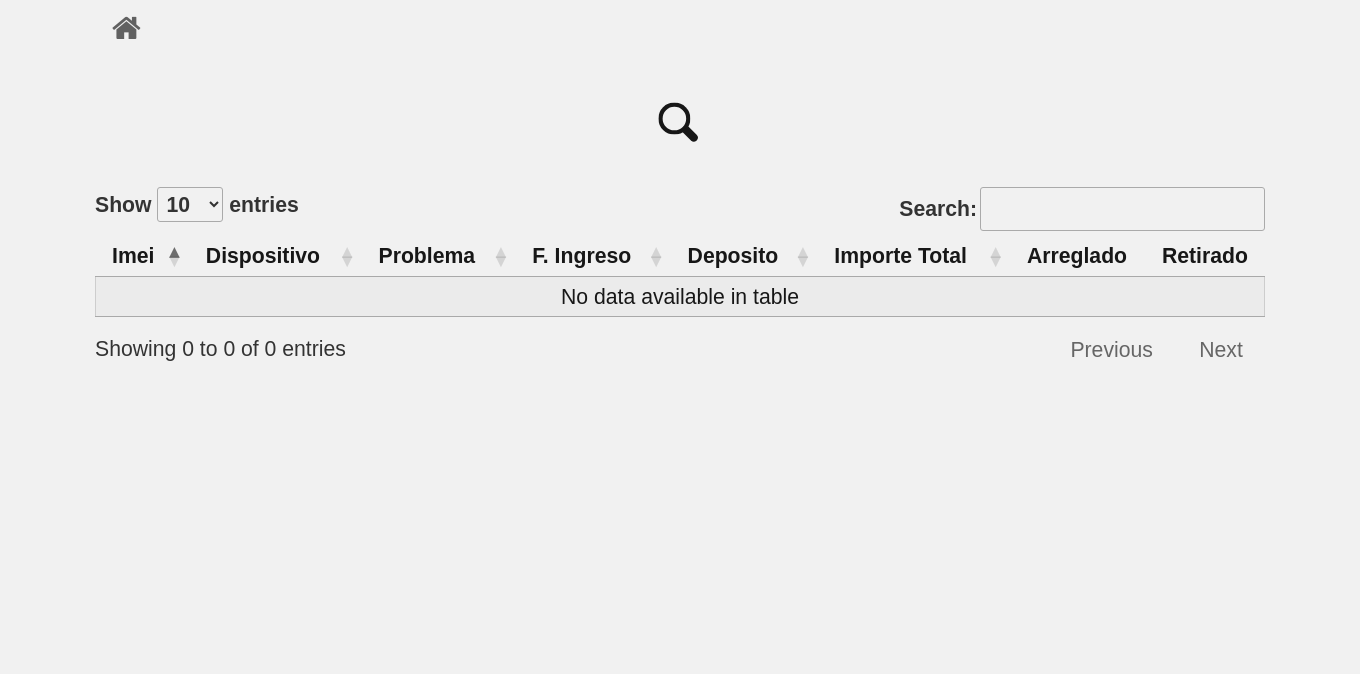
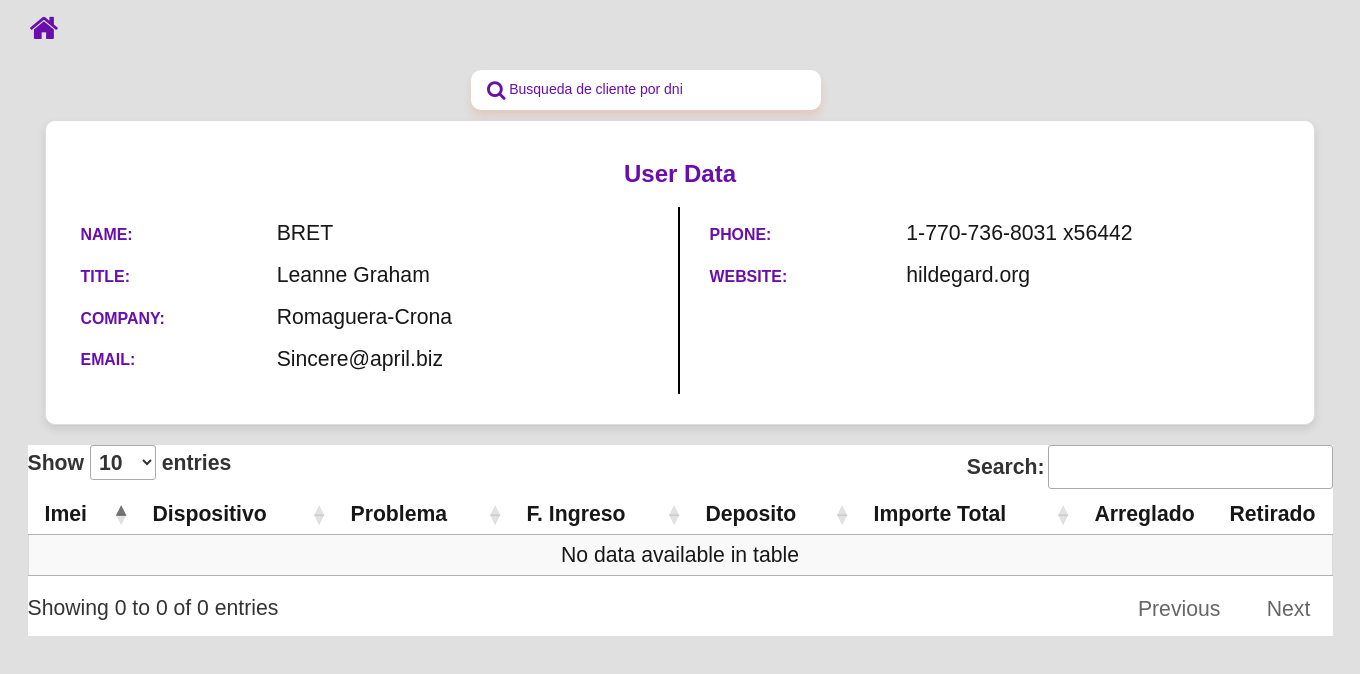
Before and after one commit to quasirsg/ambar-celulares, an Electron app: page src/public/view/benefitsDataTable/index.html in a window 1360 px wide. Drawn offline with Linux system fonts and the light colour scheme; no server answers.

Commit message:
Feature: redisegn benefits data table

```diff
--- a/src/database.js
+++ b/src/database.js
@@ -4,7 +4,7 @@ require('dotenv').config();
 const connection = mysql.createConnection({
   host: "localhost",
   user: "root",
-  password: "",
+  password: "admin",
   database: "ambar",
 });
 
--- a/src/public/view/benefitsDataTable/index.html
+++ b/src/public/view/benefitsDataTable/index.html
@@ -1,23 +1,21 @@
 <!DOCTYPE html>
 <html lang="en">
+
 <head>
   <meta charset="UTF-8" />
   <meta http-equiv="X-UA-Compatible" content="IE=edge" />
   <meta name="viewport" content="width=device-width, initial-scale=1.0" />
   <title>Buscar cliente</title>
   <link rel="stylesheet" href="../../assets/css/bootstrap.css" />
-    <link
-      rel="stylesheet"
-      type="text/css"
-      href="../../assets/css/bootstrap.min.css"
-    />
+  <link rel="stylesheet" type="text/css" href="../../assets/css/bootstrap.min.css" />
   <link rel="stylesheet" href="../../assets/css/font-awesome.min.css" />
   <link rel="stylesheet" href="../../assets/css/jquery.dataTables.min.css" />
   <link rel="stylesheet" href="style.css" />
 </head>
+
 <body>
   <div class="alert" role="alert" id="alert" style="display: none"></div>
-    <div class="container">
+  <div class="container-fluid">
     <div class="row text-left">
       <a href="../index.html">
         <div class="container-block" id="item">
@@ -27,28 +25,71 @@
         </div>
       </a>
     </div>
-      <div class="row text-center">
-        <form class="search-bar" id="search-form">
-          <input
-            type="search"
-            id="search"
-            name="search"
-            pattern=".*\S.*"
-            maxlength="8"
-            required
-          />
-          <button class="search-btn" type="submit"></button>
+
+    <div class="search-block" style="width: 100%; position: relative;">
+      <!-- Search Form dentro del div, posicionado en la esquina superior izquierda -->
+      <form class="search-form" id="search-form">
+        <input type="search" value="" id="search" pattern=".*\S.*" name="search"
+          placeholder="Busqueda de cliente por dni" class="search-input">
+        <button type="submit" class="search-button">
+          <i class="fa fa-search" aria-hidden="true"></i>
+        </button>
       </form>
+    </div>
 
-        <table
-          id="example"
-          class="cell-border display compact"
-          style="width: 100%"
-        ></table>
+    <div class="container" id="client-container">
+      <div class="row">
+        <div class="col-xs-12">
+          <div class="card">
+            <!-- Título centrado -->
+            <div class="row">
+              <div class="col-xs-12 text-center">
+                <h3 class="card-title">User Data</h3>
+              </div>
+            </div>
+            <div class="row">
+              <!-- Columna Izquierda -->
+              <div class="col-xs-6 left-section">
+                <div class="row">
+                  <div class="col-xs-4"><span class="label">NAME:</span></div>
+                  <div class="col-xs-8">BRET</div>
+                </div>
+                <div class="row">
+                  <div class="col-xs-4"><span class="label">TITLE:</span></div>
+                  <div class="col-xs-8">Leanne Graham</div>
+                </div>
+                <div class="row">
+                  <div class="col-xs-4"><span class="label">COMPANY:</span></div>
+                  <div class="col-xs-8">Romaguera-Crona</div>
+                </div>
+                <div class="row">
+                  <div class="col-xs-4"><span class="label">EMAIL:</span></div>
+                  <div class="col-xs-8">Sincere@april.biz</div>
                 </div>
               </div>
 
-    <!-- Insert this line above script imports  -->
+              <!-- Columna Derecha -->
+              <div class="col-xs-6 right-section">
+                <div class="row">
+                  <div class="col-xs-4"><span class="label">PHONE:</span></div>
+                  <div class="col-xs-8">1-770-736-8031 x56442</div>
+                </div>
+                <div class="row">
+                  <div class="col-xs-4"><span class="label">WEBSITE:</span></div>
+                  <div class="col-xs-8">hildegard.org</div>
+                </div>
+              </div>
+            </div>
+          </div>
+        </div>
+      </div>
+    </div>
+
+    <div id="dataTable-div">
+      <table id="example" class="cell-border display compact" style="width: 100%"></table>
+    </div>
+  </div>
+
   <script>
     if (typeof module === "object") {
       window.module = module;
@@ -61,9 +102,9 @@
   <script src="../../assets/js/jquery.dataTables.min.js"></script>
   <script src="dataTables.js"></script>
   <script src="script.js"></script>
-    <!-- Insert this line after script imports -->
   <script>
     if (window.module) module = window.module;
   </script>
 </body>
+
 </html>
--- a/src/public/view/benefitsDataTable/style.css
+++ b/src/public/view/benefitsDataTable/style.css
@@ -1,30 +1,33 @@
+/* Estilos generales */
 * {
   border: 0;
   box-sizing: border-box;
   margin: 0;
   padding: 0;
 }
+
 :root {
   font-size: calc(16px + (24 - 16) * (100vw - 320px) / (1920 - 320));
 }
+
 body,
 button,
 input {
   font: 1em Hind, sans-serif;
   line-height: 1.5em;
 }
+
 body,
 input {
   color: #171717;
 }
-body,
-.search-bar {
+
+body {
   display: flex;
-}
-body {
-  background: #f1f1f1;
+  background: #E0E0E0;
   height: 100vh;
 }
+
 .container-block {
   -webkit-transition: all 0.4s ease-in;
   -moz-transition: all 0.4s ease-in;
@@ -36,142 +39,263 @@ body {
   text-align: left;
   cursor: pointer;
 }
+
+/* Nuevo div padre con borde coloreado */
+.parent-block {
+  width: 100%;
+  border: 4px solid #ff7f00;
+  border-radius: 8px;
+  padding: 20px;
+}
+
+/* .client-block y .row.text-center con width 100% */
 .block1 {
   display: inline-block;
   width: 47px;
   text-align: center;
 }
+
 .block1 i {
-  -webkit-transition: all 0.4s ease-in;
-  -moz-transition: all 0.4s ease-in;
-  -ms-transition: all 0.4s ease-in;
-  -o-transition: all 0.4s ease-in;
   transition: all 0.4s ease-in;
   font-size: 31px;
-  color: #616161;
+  color: #6A0DAD;
 }
+
 #item:focus .block1 i,
 #item:active .block1 i,
 #item:hover .block1 i {
-  -webkit-transition: all 0.4s ease-in;
-  -moz-transition: all 0.4s ease-in;
-  -ms-transition: all 0.4s ease-in;
-  -o-transition: all 0.4s ease-in;
-  transition: all 0.4s ease-in;
-  color: #00acc1;
+  color: black;
 }
-.search-bar input,
-.search-btn,
-.search-btn:before,
-.search-btn:after {
-  transition: all 0.25s ease-out;
+
+
+/* Client Block */
+#client-container {
+  margin-top: 50px;
 }
-.search-bar input,
-.search-btn {
-  width: 3em;
-  height: 3em;
+
+.card {
+  background-color: white;
+  border: 1px solid #ddd;
+  border-radius: 10px;
+  box-shadow: 0 4px 8px rgba(0, 0, 0, 0.1);
+  padding: 20px;
+  position: relative;
 }
-.search-bar input:invalid:not(:focus),
-.search-btn {
+
+.card-title {
+  font-size: 24px;
+  font-weight: bold;
+  color: #6A0DAD;
+}
+
+.left-section, .right-section {
+  border-right: 2px solid black;
+  padding: 10px 20px;
+}
+
+.right-section {
+  border-right: none;
+}
+
+.label {
+  font-weight: bold;
+  color: #6A0DAD;
+  text-align: right;
+}
+
+.row {
+  margin-bottom: 10px;
+}
+
+/* Search Form */
+.search-block {
+  width: auto;
+  display: flex;
+  justify-content: flex-start;
+  z-index: 10;
+  background-color: #fff;
+  border-radius: 5px;
+  box-shadow: 0 2px 5px rgba(0, 0, 0, 0.1);
+}
+
+.search-form {
+  position: absolute;
+  top: 0;
+  left: 34%;
+  padding: 15px;
+  border-radius: 10px;
+  width: 350px;
+  height: 40px;
+  box-shadow: 0 6px 8px rgba(236, 75, 7, 0.15);
+  background: #fff;
+  transition: all 0.3s ease;
+}
+
+.search-form.focus {
+  box-shadow: 0 3px 4px rgba(236, 75, 7, 0.15);
+}
+
+.search-input {
+  position: absolute;
+  top: 10px;
+  left: 38px;
+  font-size: 14px;
+  background: none;
+  color: black;
+  width: 195px;
+  height: 20px;
+  border: none;
+  appearance: none;
+  outline: none;
+}
+
+.search-input::-webkit-search-cancel-button {
+  appearance: none;
+}
+
+.search-button {
+  position: absolute;
+  top: 10px;
+  left: 15px;
+  height: 20px;
+  width: 20px;
+  padding: 0;
+  margin: 0;
+  border: none;
+  background: none;
+  outline: none !important;
   cursor: pointer;
 }
-.search-bar,
-.search-bar input:focus,
-.search-bar input:valid {
-  width: 100%;
-}
-.search-bar input:focus,
-.search-bar input:not(:focus) + .search-btn:focus {
-  outline: transparent;
-}
-.search-bar {
-  margin: auto;
-  padding: 1.5em;
-  justify-content: center;
-  max-width: 30em;
-}
-.search-bar input {
-  background: transparent;
-  border-radius: 1.5em;
-  box-shadow: 0 0 0 0.4em #171717 inset;
-  padding: 0.75em;
-  transform: translate(0.5em, 0.5em) scale(0.5);
-  transform-origin: 100% 0;
-  -webkit-appearance: none;
-  -moz-appearance: none;
-  appearance: none;
-}
-.search-bar input::-webkit-search-decoration {
-  -webkit-appearance: none;
-}
-.search-bar input:focus,
-.search-bar input:valid {
-  background: #fff;
-  border-radius: 0.375em 0 0 0.375em;
-  box-shadow: 0 0 0 0.1em #d9d9d9 inset;
-  transform: scale(1);
-}
-.search-btn {
-  background: #171717;
-  border-radius: 0 0.75em 0.75em 0 / 0 1.5em 1.5em 0;
-  padding: 0.75em;
-  position: relative;
-  transform: translate(0.25em, 0.25em) rotate(45deg) scale(0.25, 0.125);
-  transform-origin: 0 50%;
-}
-.search-btn:before,
-.search-btn:after {
-  content: "";
-  display: block;
-  opacity: 0;
+
+.search-option {
   position: absolute;
-}
-.search-btn:before {
-  border-radius: 50%;
-  box-shadow: 0 0 0 0.2em #f1f1f1 inset;
-  top: 0.75em;
-  left: 0.75em;
-  width: 1.2em;
-  height: 1.2em;
-}
-.search-btn:after {
-  background: #f1f1f1;
-  border-radius: 0 0.25em 0.25em 0;
-  top: 51%;
-  left: 51%;
-  width: 0.75em;
-  height: 0.25em;
-  transform: translate(0.2em, 0) rotate(45deg);
-  transform-origin: 0 50%;
-}
-.search-btn span {
-  display: inline-block;
-  overflow: hidden;
-  width: 1px;
-  height: 1px;
+  text-align: right;
+  top: 10px;
+  right: 15px;
 }
 
-/* Active state */
-.search-bar input:focus + .search-btn,
-.search-bar input:valid + .search-btn {
-  background: #2762f3;
-  border-radius: 0 0.375em 0.375em 0;
-  transform: scale(1);
+.search-option div {
+  position: relative;
+  display: inline-block;
+  margin: 0 1px;
+  cursor: pointer;
 }
-.search-bar input:focus + .search-btn:before,
-.search-bar input:focus + .search-btn:after,
-.search-bar input:valid + .search-btn:before,
-.search-bar input:valid + .search-btn:after {
+
+.search-option div input {
+  position: absolute;
+  top: 0;
+  left: 0;
+  opacity: 0.01;
+  cursor: pointer;
+}
+
+.search-option div span {
+  position: absolute;
+  display: block;
+  text-align: center;
+  left: 50%;
+  transform: translateX(-50%);
+  opacity: 0;
+  background: #929aa3;
+  color: #fff;
+  font-size: 9px;
+  letter-spacing: 1px;
+  line-height: 1;
+  text-transform: uppercase;
+  padding: 4px 7px;
+  border-radius: 12px;
+  top: -18px;
+  transition: all 0.2s ease-in-out;
+}
+
+.search-option div span::after {
+  content: '';
+  position: absolute;
+  bottom: -3px;
+  left: 50%;
+  transform: translateX(-50%);
+  border-top: 4px solid #929aa3;
+  border-left: 4px solid transparent;
+  border-right: 4px solid transparent;
+  transition: all 0.2s ease-in-out;
+}
+
+.search-option div:hover span {
+  opacity: 1;
+  top: -21px;
+}
+
+.search-option div label {
+  display: block;
+  cursor: pointer;
+}
+
+.search-option div svg {
+  height: 20px;
+  width: 20px;
+  fill: #5a6674;
+  opacity: 0.6;
+  transition: all 0.2s ease-in-out;
+  pointer-events: none;
+}
+
+.search-option div:hover svg {
   opacity: 1;
 }
-.search-bar input:focus + .search-btn:hover,
-.search-bar input:valid + .search-btn:hover,
-.search-bar input:valid:not(:focus) + .search-btn:focus {
-  background: #0c48db;
+
+.search-option div input:checked+label span {
+  background: #e24040;
 }
-.search-bar input:focus + .search-btn:active,
-.search-bar input:valid + .search-btn:active {
-  transform: translateY(1px);
+
+.search-option div input:checked+label span::after {
+  border-top-color: #e24040;
+}
+
+.search-button {
+  background: none;
+  border: none;
+  cursor: pointer;
+  display: flex;
+  justify-content: center;
+  align-items: center;
+  padding: 0;
+}
+
+.search-button i {
+  font-size: 20px;
+  color: #6A0DAD;
+}
+.search-input::placeholder {
+  color: #6A0DAD;
+  opacity: 1;
+}
+.search-button:hover i {
+  color: #6A0DAD;
+}
+
+/*DataTable*/
+#dataTable-div {
+  margin-top: 10px;
+  background: #ffffff;
+}
+#example {
+  background-color: #ffffff;  /* Fondo blanco */
+}
+
+.btn-primary{
+  background-color: #6A0DAD;
+  border-color: black;
+}
+
+.btn-primary:hover{
+  background-color: black;
+}
+
+/* Media query */
+@media (min-width: 992px) {
+  .container {
+    width: 1300px;
+  }
 }
 
 @media screen and (prefers-color-scheme: dark) {
@@ -179,19 +303,9 @@ body {
   input {
     color: #f1f1f1;
   }
+
   body {
     background: #171717;
-  }
-  .search-bar input {
-    box-shadow: 0 0 0 0.4em #f1f1f1 inset;
-  }
-  .search-bar input:focus,
-  .search-bar input:valid {
-    background: #3d3d3d;
-    box-shadow: 0 0 0 0.1em #3d3d3d inset;
-  }
-  .search-btn {
-    background: #f1f1f1;
   }
 }
 
```
Lines whose indentation alone changed are shown as unchanged.
